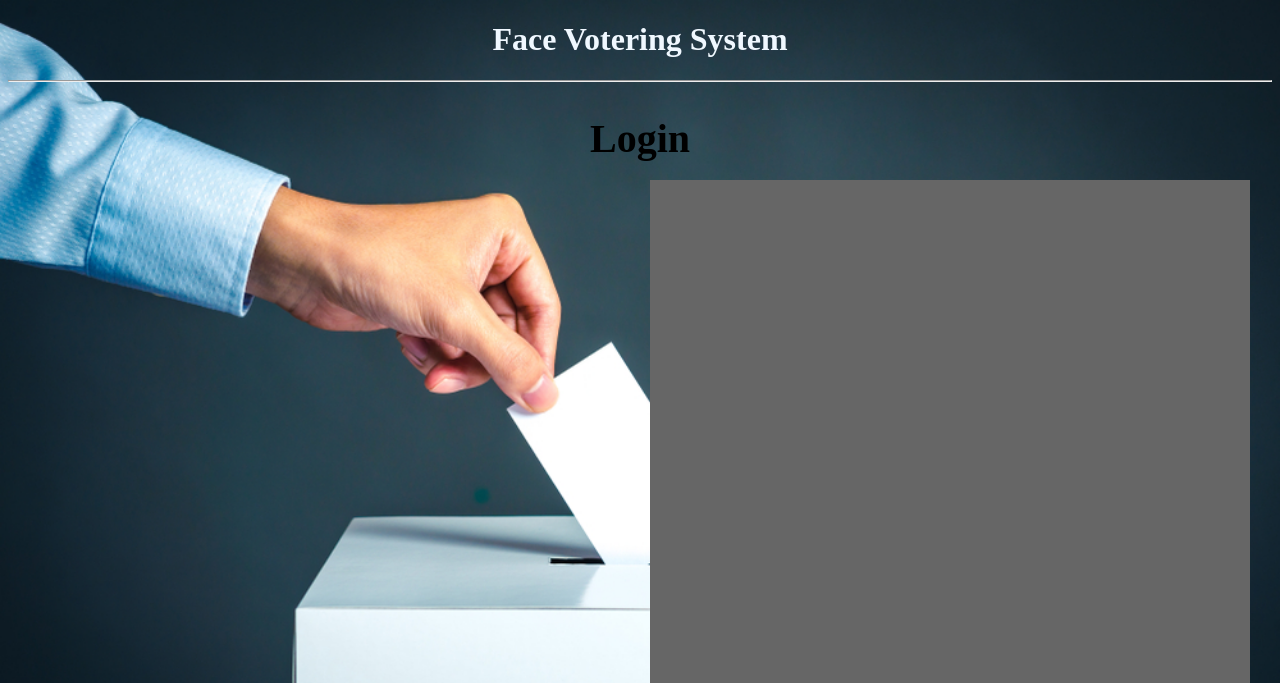
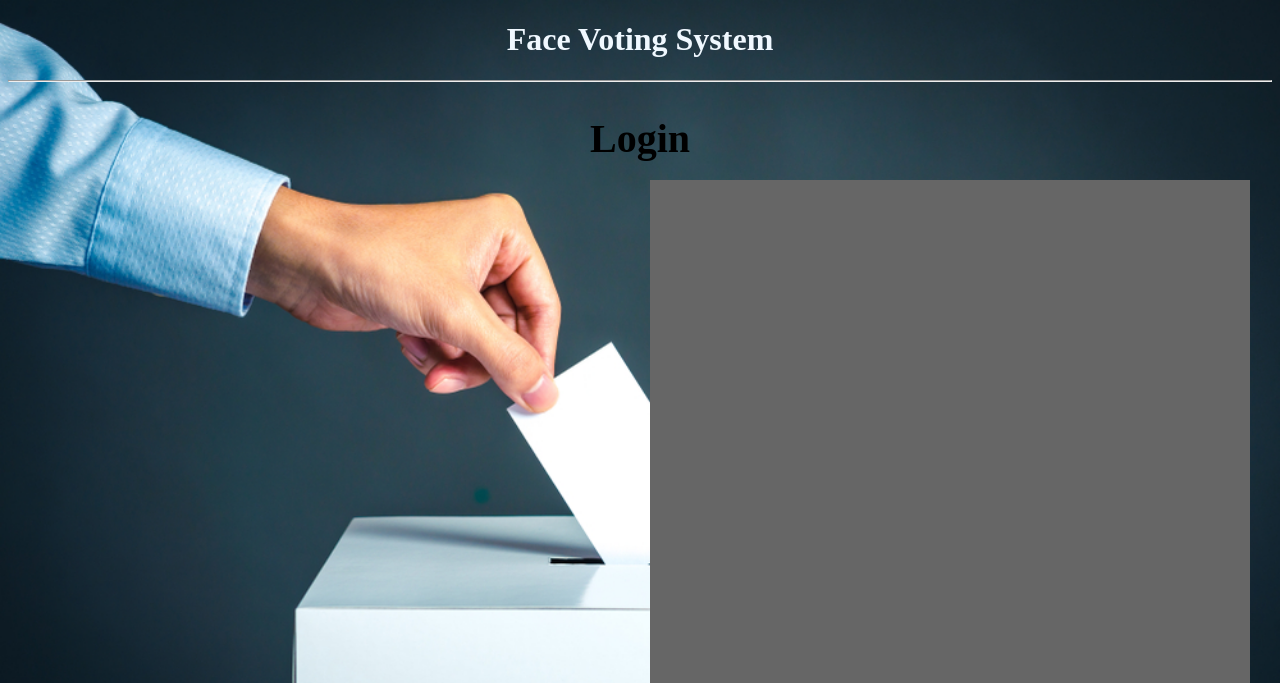
Before and after one commit to locker55198/facevote, a Flask app: page /login in a window 1280 px wide; the page is wider, and only the part inside the window is pictured. Shown: the top 683 px of that part. Run offline with Flask 2, Linux system fonts and the light colour scheme; parts of the project's set-up code (start-up, migrations or seed data) failed here and were passed over.

Commit message:
Update login.html

```diff
--- a/templates/login.html
+++ b/templates/login.html
@@ -1,20 +1,16 @@
 <!DOCTYPE html>
 <html>
     <head>
-        <title>Face Votering System</title>
+        <title>Face Voting System</title>
     </head>
 
     <body>
-        <h1 style="text-align: center; color: aliceblue;">Face Votering System</h1>
+        <h1 style="text-align: center; color: aliceblue;">Face Voting System</h1>
         <hr>
         <h2 style="text-align: center; font-size: 40px;">Login</h2>
         <div>
-            <form action="#">
-                <button onclick="LoginImage()" style="background-color: green; color: aliceblue; font-size: 20px; padding: 10px; position: absolute; padding: 10px; top: 700px; left: 650px;">Login</button><br><br>
-            </form>
+            <button onclick="LoginImage()" style="background-color: green; color: aliceblue; font-size: 20px; padding: 10px; position: absolute; padding: 10px; top: 700px; left: 650px;">Login</button><br><br>
             <button onclick="location.href='/'" style="font-size: 20px; position: absolute; padding: 10px; top: 700px; left: 1000px;">Back</button>
-
-            <button onclick="location.href='/vote'" style="font-size: 20px; position: absolute; padding: 10px; top: 700px; left: 1500px;">GO</button>
         </div>
 
         <div style="position: absolute; top: 180px; left: 650px; background-color: #666;">
@@ -38,23 +34,23 @@
         }
 
         function LoginImage() {
-            // 捕获图像
+            // 捕獲圖像
             context.drawImage(video, 0, 0, canvas.width, canvas.height);
             var image = canvas.toDataURL('image/jpeg');
 
-            // 将图像发送到后端处理，这里使用了XMLHttpRequest
+            // 將圖像發送到後端處理，這裡使用了XMLHttpRequest
             var xhr = new XMLHttpRequest();
-            xhr.open('POST', 'save_image.php', true);
+            xhr.open('POST', '/login', true);
             xhr.setRequestHeader('Content-type', 'application/x-www-form-urlencoded');
             xhr.onreadystatechange = function() {
                 if (xhr.readyState === 4 && xhr.status === 200) {
                     var response = xhr.responseText;
                     if (response === "Login successful") {
-                        // 登录成功的处理逻辑
+                        // 登錄成功的處理邏輯
                         console.log('Login successful');
                         window.location.href = '/vote';
                     } else if (response === "Login failed") {
-                        // 登录失败的处理逻辑
+                        // 登錄失敗的處理邏輯
                         console.log('Login failed');
                     }
                 }
```
